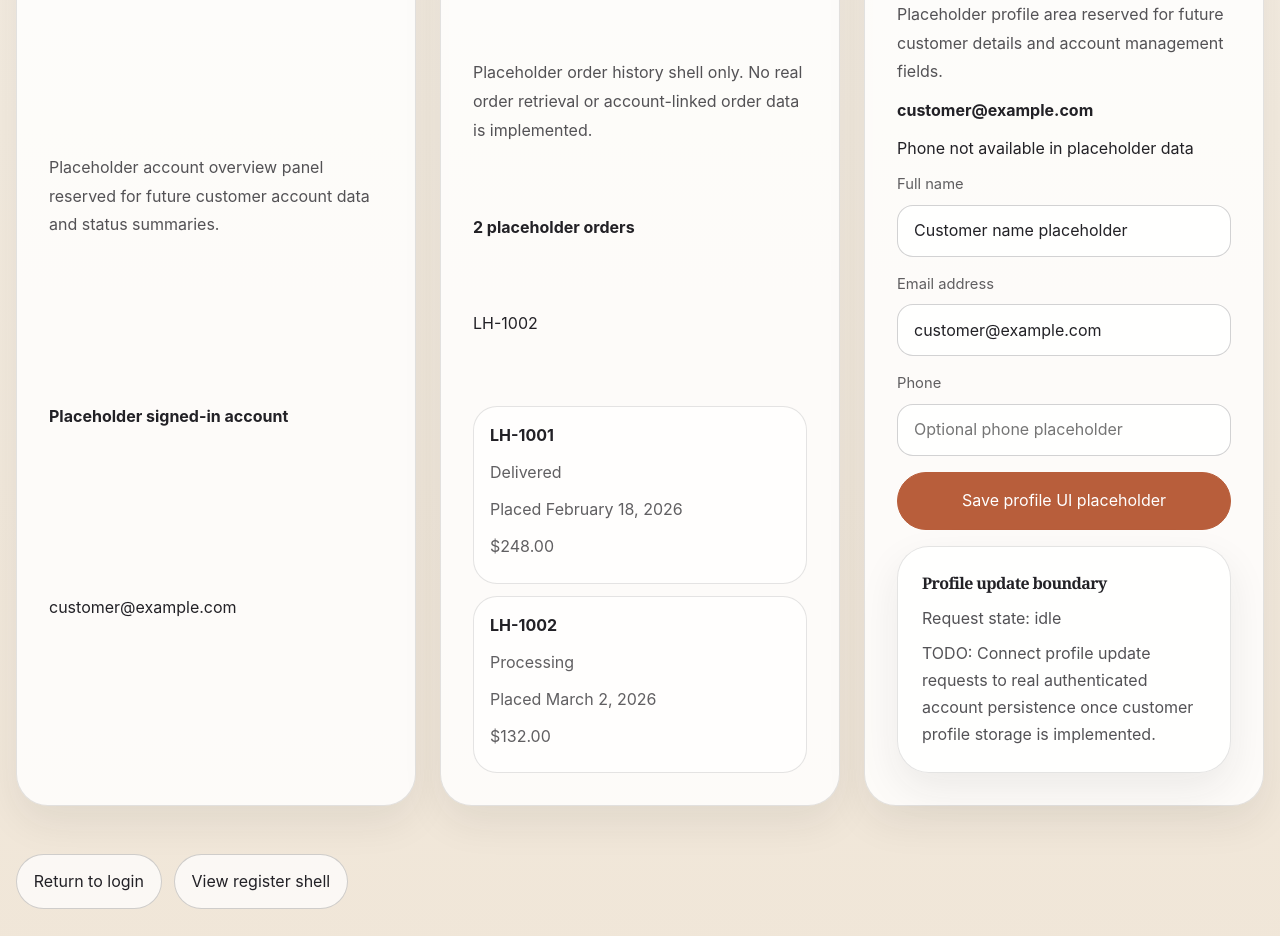
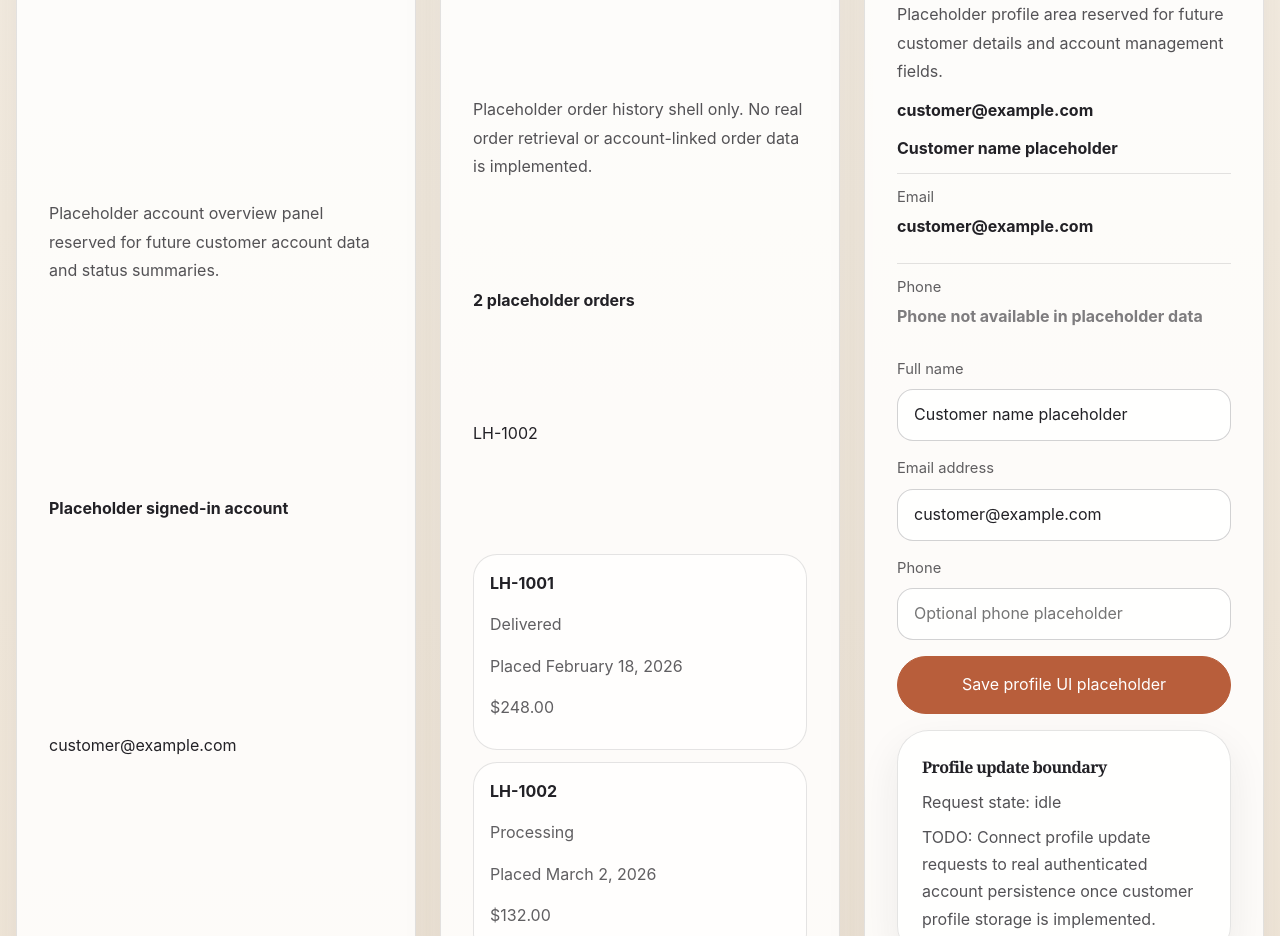
Before and after one commit to Riad-Rug/loom-hearth-studio, a Next.js app: page /account in a window 1280 px wide. Shown: the part 1180-2116 px from the top of the page. Built offline with nearby package versions, Linux system fonts and the light colour scheme.

Commit message:
feat: refine account profile summary data boundary

```diff
--- a/features/account/account-dashboard-page-view.tsx
+++ b/features/account/account-dashboard-page-view.tsx
@@ -14,6 +14,7 @@ import {
 } from "@/lib/auth";
 import {
   accountDashboardDataTodo,
+  createAccountProfileSummaryView,
   getPlaceholderAccountDashboardData,
 } from "@/lib/account/dashboard";
 import {
@@ -34,12 +35,13 @@ export function AccountDashboardPageView() {
     routeKind: "dashboard",
   });
   const dashboardData = getPlaceholderAccountDashboardData(placeholderUser);
+  const profileSummaryView = createAccountProfileSummaryView(dashboardData?.profile ?? null);
   const [signOutState, setSignOutState] = useState(createInitialSignOutRequestState());
   const [profileFullName, setProfileFullName] = useState(
     dashboardData?.profile.fullName ?? "",
   );
   const [profileEmail, setProfileEmail] = useState(dashboardData?.profile.email ?? "");
-  const [profilePhone, setProfilePhone] = useState("");
+  const [profilePhone, setProfilePhone] = useState(dashboardData?.profile.phone ?? "");
   const [profileUpdateState, setProfileUpdateState] = useState(
     createInitialAccountProfileUpdateState(),
   );
@@ -160,7 +162,7 @@ export function AccountDashboardPageView() {
                 ? dashboardData?.overview.accountEmail
                 : section.id === "orders"
                   ? dashboardData?.orders.latestOrderLabel
-                  : dashboardData?.profile.phoneLabel;
+                  : undefined;
 
             return (
               <article key={section.id} className={styles.dashboardCard}>
@@ -182,6 +184,23 @@ export function AccountDashboardPageView() {
                 ) : null}
                 {section.id === "profile" ? (
                   <div className={styles.formStack}>
+                    {profileSummaryView ? (
+                      <div className={styles.profileSummaryList}>
+                        <strong>{profileSummaryView.fullNameLabel}</strong>
+                        {profileSummaryView.contactRows.map((row) => (
+                          <div key={row.id} className={styles.profileSummaryItem}>
+                            <span>{row.label}</span>
+                            <strong
+                              className={
+                                row.tone === "muted" ? styles.mutedSummaryValue : undefined
+                              }
+                            >
+                              {row.value}
+                            </strong>
+                          </div>
+                        ))}
+                      </div>
+                    ) : null}
                     <label className={styles.field}>
                       <span>Full name</span>
                       <input
--- a/features/account/account.module.css
+++ b/features/account/account.module.css
@@ -188,6 +188,27 @@
   line-height: 1.6;
 }
 
+.profileSummaryList {
+  display: grid;
+  gap: var(--space-3);
+}
+
+.profileSummaryItem {
+  display: grid;
+  gap: var(--space-1);
+  padding: var(--space-3) 0;
+  border-top: 1px solid var(--color-border);
+}
+
+.profileSummaryItem span {
+  color: rgba(34, 33, 38, 0.72);
+  font-size: 0.92rem;
+}
+
+.mutedSummaryValue {
+  color: rgba(34, 33, 38, 0.58);
+}
+
 .dashboardCard h2 {
   font-size: 1.8rem;
   line-height: 1.05;
--- a/lib/account/dashboard.ts
+++ b/lib/account/dashboard.ts
@@ -29,7 +29,19 @@ export type AccountOrderHistoryData = AccountOrderHistorySummary & {
 export type AccountProfileSummary = {
   fullName: string;
   email: string;
-  phoneLabel: string;
+  phone: string | null;
+};
+
+export type AccountProfileContactRow = {
+  id: "email" | "phone";
+  label: string;
+  value: string;
+  tone: "default" | "muted";
+};
+
+export type AccountProfileSummaryView = {
+  fullNameLabel: string;
+  contactRows: AccountProfileContactRow[];
 };
 
 export type AccountDashboardData = {
@@ -37,6 +49,32 @@ export type AccountDashboardData = {
   orders: AccountOrderHistoryData;
   profile: AccountProfileSummary;
 };
+
+export function createAccountProfileSummaryView(
+  profile: AccountProfileSummary | null,
+): AccountProfileSummaryView | null {
+  if (!profile) {
+    return null;
+  }
+
+  return {
+    fullNameLabel: profile.fullName,
+    contactRows: [
+      {
+        id: "email",
+        label: "Email",
+        value: profile.email,
+        tone: "default",
+      },
+      {
+        id: "phone",
+        label: "Phone",
+        value: profile.phone ?? "Phone not available in placeholder data",
+        tone: profile.phone ? "default" : "muted",
+      },
+    ],
+  };
+}
 
 function formatPlaceholderOrderTotal(totalUsd: number) {
   return new Intl.NumberFormat("en-US", {
@@ -92,7 +130,7 @@ export function getPlaceholderAccountDashboardData(
     profile: {
       fullName: "Customer name placeholder",
       email: user.email,
-      phoneLabel: "Phone not available in placeholder data",
+      phone: null,
     },
   };
 }
```
